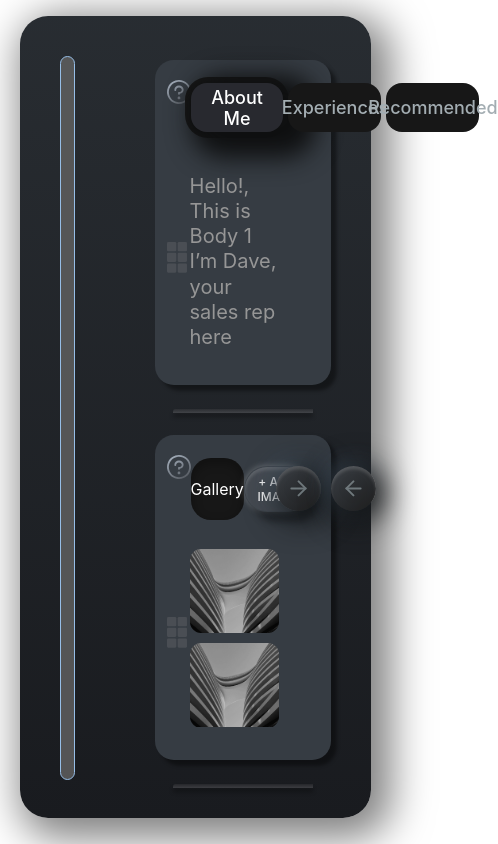
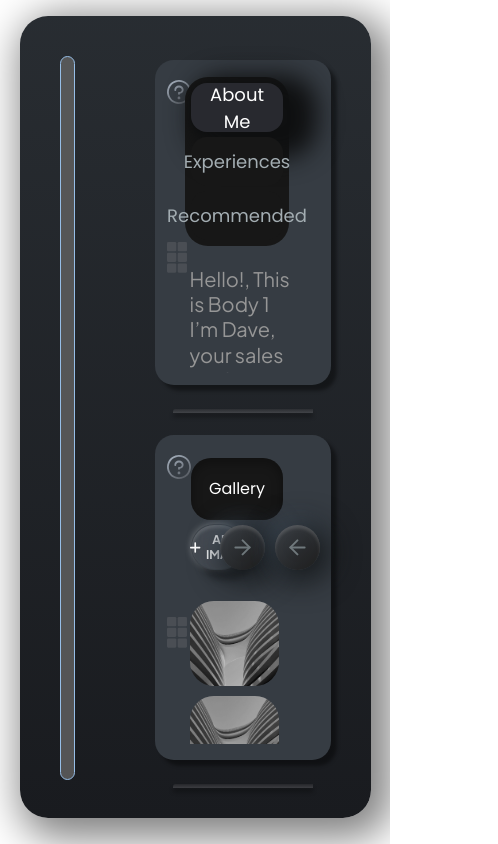
Before and after one commit to sai-lakshmi-23/widget-app, a React (Vite) app: page / in a window 390 px wide. Shown: the whole page, 498 px wide, since content can reach past the window. Built offline with nearby package versions, Linux system fonts and the light colour scheme.

Commit message:
added flex responsive styling

```diff
--- a/package.json
+++ b/package.json
@@ -10,6 +10,8 @@
     "preview": "vite preview"
   },
   "dependencies": {
+    "@fontsource/plus-jakarta-sans": "^5.0.21",
+    "@fontsource/poppins": "^5.0.15",
     "@reduxjs/toolkit": "^2.2.7",
     "react": "^18.3.1",
     "react-dom": "^18.3.1",
--- a/src/components/AddImageButton.jsx
+++ b/src/components/AddImageButton.jsx
@@ -6,12 +6,13 @@ import { addImages } from '../slices/imagesSlice';
 import styled from 'styled-components';
 
 const CustomButton = styled.button`
-  width: 50%;
+  width: 70%;
   display: flex;
   justify-content: center;
   align-items: center;
   width: 95%;
   font-size: 12px;
+  font-weight: 700;
   height: 46px;
   color: #FFFFFF;
   border-radius: 104px;
@@ -27,7 +28,12 @@ const CustomButton = styled.button`
   }
 `;
 
-const AddImageButton = ({ text = 'Add Image' }) => {
+const Wrapper = styled.div`
+  width: 60%;
+  font-family: "Plus Jakarta Sans";
+`
+
+const AddImageButton = ({ text = 'Add Image', plusIcon = "" }) => {
   const fileInputRef = useRef(null);
   const dispatch = useDispatch();
 
@@ -42,8 +48,8 @@ const AddImageButton = ({ text = 'Add Image' }) => {
   };
 
   return (
-    <div>
-      <CustomButton onClick={handleButtonClick}>{text}</CustomButton>
+    <Wrapper>
+      <CustomButton onClick={handleButtonClick}>{[plusIcon, text]}</CustomButton>
       <input
         type="file"
         multiple
@@ -52,7 +58,7 @@ const AddImageButton = ({ text = 'Add Image' }) => {
         style={{ display: 'none' }}
         onChange={handleImageUpload}
       />
-    </div>
+    </Wrapper>
   );
 };
 
--- a/src/components/Body.jsx
+++ b/src/components/Body.jsx
@@ -4,12 +4,15 @@
 import styled from "styled-components";
 
 const Wrapper = styled.div`
+  display: flex;
+  flex: 1;
   overflow-y: scroll;
-  height: 100%;
+  height: 90%;
   margin-right: 13px;
   margin-left: 5px;
   font-size: 20px;
   font-weight: 400;
+  font-family: "Plus Jakarta Sans";
   line-height: 25.2px;
   color: #969696;
   padding-right: 50px;
--- a/src/components/Button.jsx
+++ b/src/components/Button.jsx
@@ -15,6 +15,7 @@ const CustomButton = styled.button`
   justify-content: center;
   align-items: center;
   height: 49px;
+  font-family: "Poppins";
   border-radius: 16px;
   &:focus {
     outline: none;
--- a/src/components/Gallery.jsx
+++ b/src/components/Gallery.jsx
@@ -26,14 +26,18 @@ const Wrapper = styled.div`
     }
   }
 `;
+
+const ImageWrapper = styled.img`
+  border-radius: 24px;
+`
 const Gallery = ({ images = [] }) => {
   return (
     <Wrapper>
-      <img src={Image} />
-      <img src={Image} />
-      <img src={Image} />
+      <ImageWrapper src={Image} />
+      <ImageWrapper src={Image} />
+      <ImageWrapper src={Image} />
       {images.map((image, index) => (
-        <img key={index} src={image} alt={`Uploaded ${index + 1}`} />
+        <ImageWrapper key={index} src={image} alt={`Uploaded ${index + 1}`} />
       ))}
     </Wrapper>
   );
--- a/src/components/Header.jsx
+++ b/src/components/Header.jsx
@@ -9,10 +9,26 @@ const ButtonWrapper = styled.div`
   justify-content: space-between;
   gap: 5px;
   background: #171717;
-  // box-shadow: 0px 4.96px 12.4px 2.48px #00000040 inset;
   border-radius: 23px;
   margin: 17px 53px 0px 0px;
   padding: 6px;
+
+/* Styles for widths less than 1260px */
+@media (max-width: 1260px) {
+    flex-wrap: wrap; /* Allow wrapping of buttons */
+    justify-content: flex-start; /* Align buttons to the start */
+
+  > button {
+    flex: 1 1 calc(50% - 10px); /* Two buttons per row, accounting for gap */
+  }
+}
+
+/* Styles for widths less than 800px */
+@media (max-width: 800px) {
+  > button {
+    flex: 1 1 100%; /* One button per row */
+  }
+}
 `
 
 const Header = ({ activeTab = 0, setActiveTab = () => {}}) => {
--- a/src/components/PostHeader.jsx
+++ b/src/components/PostHeader.jsx
@@ -4,6 +4,7 @@ import styled from "styled-components";
 import AddImageButton from "./AddImageButton";
 import LeftArrow from "../assets/left_arrow.svg";
 import RightArrow from "../assets/right_arrow.svg";
+import Plus from "../assets/plus.svg";
 
 const Wrapper = styled.div`
   display: flex;
@@ -14,10 +15,27 @@ const Wrapper = styled.div`
   border-radius: 23px;
   margin: 17px 53px 0px 0px;
   padding: 6px;
+  /* Styles for widths less than 1260px */
+  @media (max-width: 1260px) {
+      flex-wrap: wrap; /* Allow wrapping of buttons */
+      justify-content: flex-start; /* Align buttons to the start */
+
+    > div {
+      flex: 1 1 calc(50% - 10px); /* Two buttons per row, accounting for gap */
+    }
+  }
+
+  /* Styles for widths less than 800px */
+  @media (max-width: 800px) {
+    > div {
+      flex: 1 1 100%; /* One button per row */
+    }
+  }
 `;
 const CustomLabel = styled.div`
   width: 149px;
   height: 62px;
+  font-family: "Poppins";
   border-radius: 20px;
   display: flex;
   justify-content: center;
@@ -26,13 +44,17 @@ const CustomLabel = styled.div`
   box-shadow: 0px 4px 10px 2px #00000040 inset;
 `;
 const Container = styled.div`
-  width: 55%;
+  width: 60%;
   display: flex;
   justify-content: space-between;
   align-items: center;
 `;
 
 const FabIcon = styled.img``;
+const PlusIcon = styled.img`
+  font-size: 12px;
+  margin-right: 5px;
+`;
 const IconWrapper = styled.button`
   width: 45px;
   height: 45px;
@@ -65,7 +87,7 @@ const PostHeader = ({setImages = () => {}}) => {
     <Wrapper>
       <CustomLabel>Gallery</CustomLabel>
       <Container>
-        <AddImageButton text="+ ADD IMAGE" setImages={setImages}></AddImageButton>
+        <AddImageButton text="ADD IMAGE" plusIcon={<PlusIcon src={Plus} />} setImages={setImages}></AddImageButton>
         <BackWrapper>
           <IconWrapper>
             <FabIcon src={LeftArrow} />
--- a/src/main.jsx
+++ b/src/main.jsx
@@ -4,6 +4,9 @@ import App from "./App.jsx";
 import "./index.css";
 import { store } from "./store.js";
 import { Provider } from "react-redux";
+import "@fontsource/poppins";
+import "@fontsource/plus-jakarta-sans";
+import "@fontsource/plus-jakarta-sans/700.css";
 
 createRoot(document.getElementById("root")).render(
   <StrictMode>
--- a/src/pages/InnerContainer.jsx
+++ b/src/pages/InnerContainer.jsx
@@ -34,11 +34,14 @@ const Line = styled.div`
 `;
 
 const HeaderContainer = styled.div`
-  height: 35%;
+  // height: 35%;
   width: 100%;
 `;
 const BodyContainer = styled.div`
-  height: 55%;
+  // height: 55%;
+  margin-top: 20px;
+  height: 1px;
+  flex: 1;
   width: 100%;
 `;
 const LeftIconsContainer = styled.div`
```
Also changed, not shown: src/assets/plus.svg (added), 1 other file (tests, documents, lock files or other folders).
